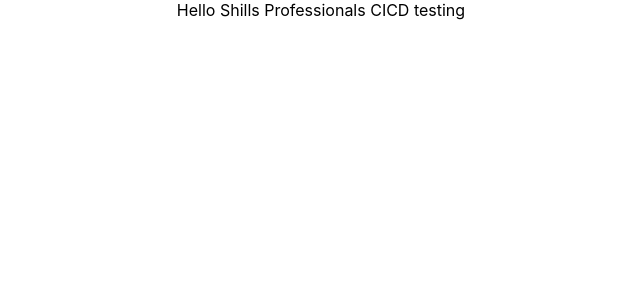
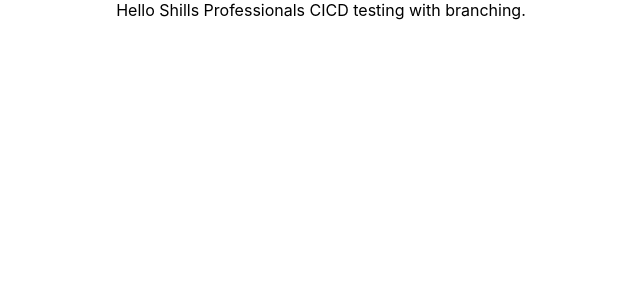
Before and after one commit to developer-dwebbox/manzad_shills_website_frontend, a React (Create React App) app: page / in a window 1280 px wide. Shown: the top 300 px of the page, without its empty margins (319-959 px from the left). Built offline with nearby package versions, Linux system fonts and the light colour scheme.

Commit message:
testing v5

```diff
--- a/src/App.js
+++ b/src/App.js
@@ -4,7 +4,7 @@ import './App.css';
 function App() {
   return (
     <div className="App">
-      Hello Shills Professionals CICD testing
+      Hello Shills Professionals CICD testing with branching.
     </div>
   );
 }
```
